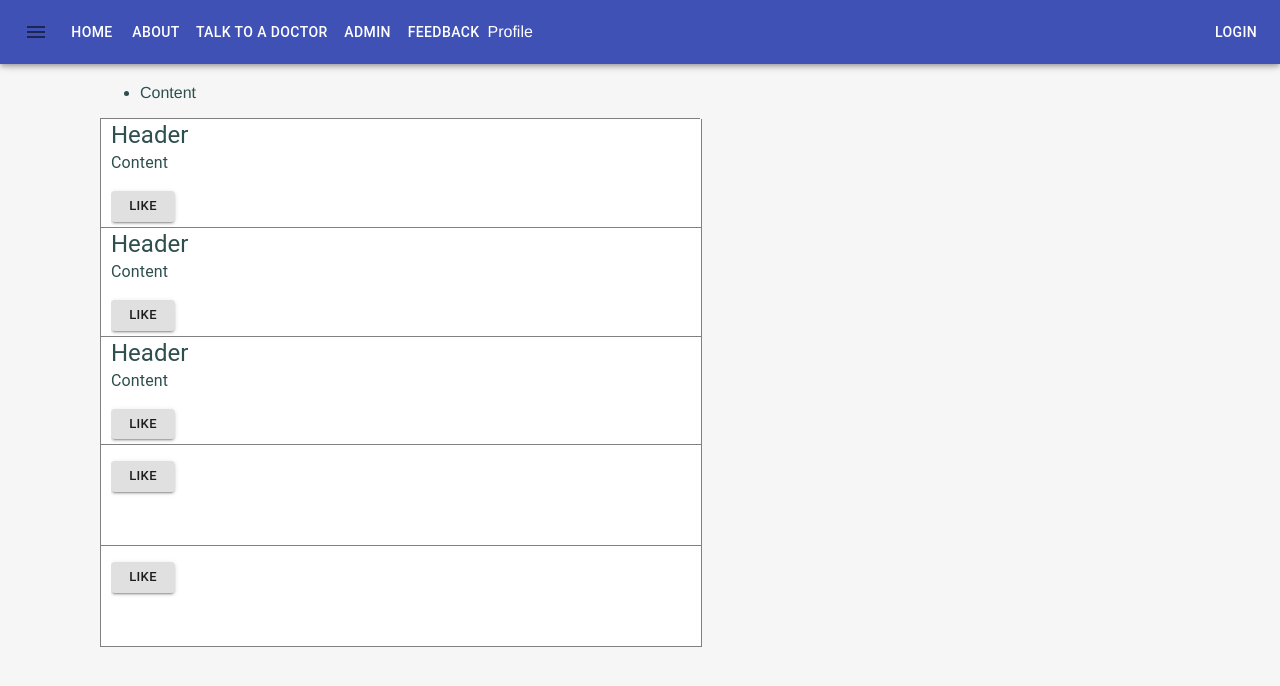
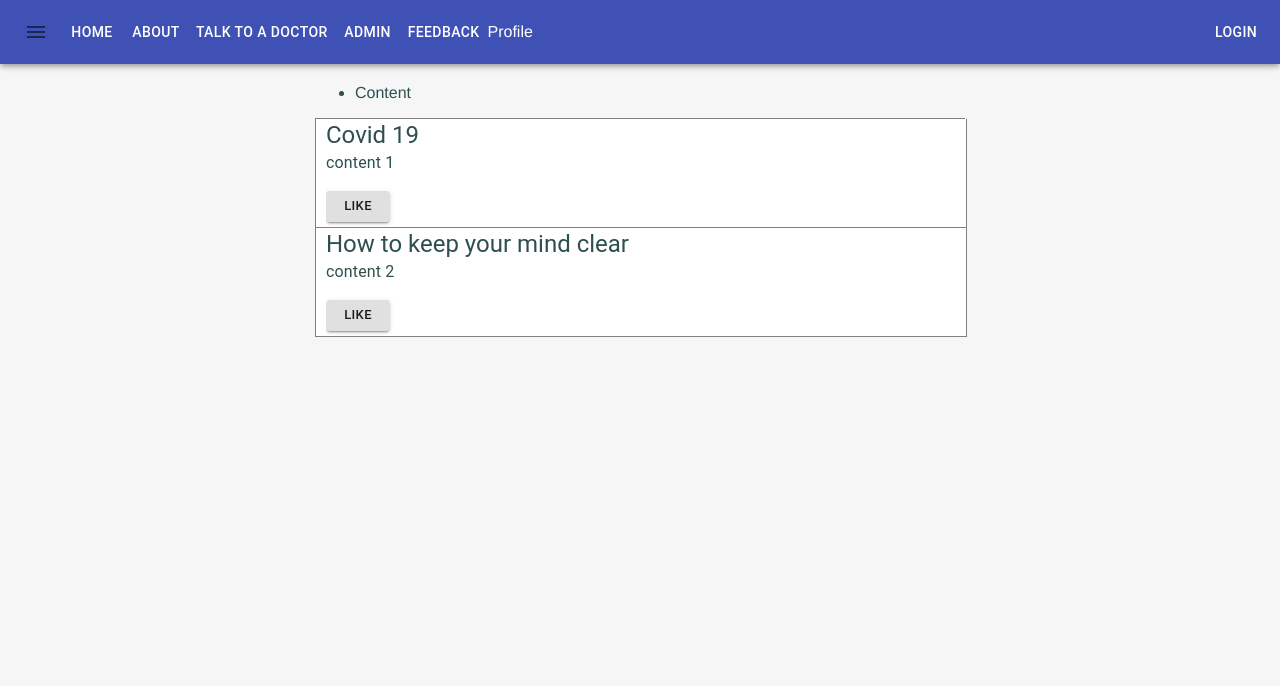
Before and after one commit to serach24/Care-Clinic, a React (Create React App) app: page / in a window 1280 px wide. Shown: the top 686 px of the page. Built offline with nearby package versions, Linux system fonts and the light colour scheme.

Commit message:
Modify the layout

```diff
--- a/src/components/Content/index.js
+++ b/src/components/Content/index.js
@@ -3,14 +3,14 @@ import React from 'react';
 
 import Typography from '@material-ui/core/Typography';
 import Button from '@material-ui/core/Button';
-import IconButton from '@material-ui/core/IconButton';
-import MenuIcon from '@material-ui/icons/Menu';
+
 
 import "./styles.css";
 
 const log = console.log;
 
 class Content extends React.Component {
+
 
     render () {
         const { articleheader, articlecontent } = this.props;
--- a/src/components/Content/styles.css
+++ b/src/components/Content/styles.css
@@ -5,8 +5,7 @@
     border-bottom: 1px solid grey;
     background-color: white;
 
-	margin-left: 20px;
-	width: 600px;
+	width: 650px;
 	/* float: left; */
 	clear: right;
 }
--- /dev/null
+++ b/src/components/ContentList/index.js
@@ -0,0 +1,29 @@
+import React from "react";
+import { uid } from "react-uid";
+import Content from "./../Content";
+
+import "./styles.css";
+
+class ContentList extends React.Component {
+
+
+render() {
+    const { articles } = this.props;
+    return (
+        <div >
+            {articles.map(article => (
+            <Content
+            key={uid(
+                article
+              )}
+            articleheader={article.header}
+            articlecontent={article.content}
+            />
+          ))}
+
+        </div>
+    );
+    }
+}
+
+export default ContentList;
--- a/src/components/ui/NavBar/index.js
+++ b/src/components/ui/NavBar/index.js
@@ -89,7 +89,7 @@ class NavBar extends React.Component {
                             <Button color="inherit" className="About" >2</Button>
                         </Drawer>
                         <Button color="inherit"
-                                onClick = {this.handleClick}
+                                component={ Link } to={"/"}
                                 className="Home" >
                           Home
                         </Button>
--- a/src/pages/AdminPage/index.js
+++ b/src/pages/AdminPage/index.js
@@ -9,6 +9,7 @@ import "./styles.css";
 import RequestsList from '../../components/Admin/RequestsAdmin'
 import BanPanel from '../../components/Admin/AdminBanPanel'
 import PendingDoctors from '../../components/Admin/PendingDoctorInformationAdmin';
+import NavBar from "../../components/ui/NavBar";
 
 
 class AdminPage extends React.Component {
@@ -35,6 +36,7 @@ class AdminPage extends React.Component {
       render() {
         return (
         <div className="WholeAdmin">
+          <NavBar />
               <div className ="FixedNav">
               <button className="NavButton" id = {0} onClick={this.GotoElement.bind(this)}> To Messages </button>
               <button className="NavButton" id = {1} onClick={this.GotoElement.bind(this)}> To Pending Doctors </button>
--- a/src/pages/AdminPage/styles.css
+++ b/src/pages/AdminPage/styles.css
@@ -12,6 +12,7 @@
     background: lightskyblue;
 }
 .WholeAdmin{
+    margin-top: 90px;
     scroll-behavior: smooth;
 }
 .Head{
--- a/src/pages/FeedBack/index.js
+++ b/src/pages/FeedBack/index.js
@@ -3,6 +3,7 @@ import { Link } from "react-router-dom";
 import Button from "@material-ui/core/Button";
 
 import "./styles.css";
+import NavBar from "../../components/ui/NavBar";
 
 /* Component for the Home page */
 
@@ -34,7 +35,7 @@ class Feedback extends React.Component {
       render() {
         return (
         <div className="Whole">
-
+            <NavBar />
             <div className="input_panel">
               <div className = "head_feedback" >
               FeedBack Form
--- a/src/pages/Home/index.js
+++ b/src/pages/Home/index.js
@@ -1,7 +1,7 @@
 import React from "react";
 
 //importing components
-import Content from "../../components/Content";
+import ContentList from "../../components/ContentList";
 import NavBar from "../../components/ui/NavBar";
 
 import "./styles.css";
@@ -11,10 +11,10 @@ class Home extends React.Component{
         articleheader: "Header",
         articlecontent: "Content",
         articles :[
-            {header: "header 1", content: "content 1"},
-            {header: "header 2", content: "content 2"}
+            {header: "Covid 19", content: "content 1"},
+            {header: "How to keep your mind clear", content: "content 2"}
         ]
-    }
+    };
 
 
     render(){
@@ -27,20 +27,7 @@ class Home extends React.Component{
                             <li>Content</li>
                         </ul>
                     </div>
-                    <Content
-                        articleheader={this.state.articleheader}
-                        articlecontent={this.state.articlecontent}
-                    />
-                    <Content
-                        articleheader={this.state.articleheader}
-                        articlecontent={this.state.articlecontent}
-                    />
-                    <Content
-                        articleheader={this.state.articleheader}
-                        articlecontent={this.state.articlecontent}
-                    />
-                    <Content />
-                    <Content />
+                    <ContentList articles={this.state.articles}/>
                 </div>
             </div>
         );
--- a/src/pages/Home/styles.css
+++ b/src/pages/Home/styles.css
@@ -1,12 +1,13 @@
 .article_container {
-    margin-left: 80px;
     margin-top: 84px;
+    width: 650px;
+    margin-left: auto;
+    margin-right: auto;
 }
 
 .ac_header {
-    margin-left: 20px;
     border-bottom: 1px solid grey;
-    width: 600px;
+    width: 650px;
 }
 
 .ac_header ul {
--- a/src/pages/Login/index.js
+++ b/src/pages/Login/index.js
@@ -2,6 +2,7 @@ import React from "react";
 
 import LoginForm from "./LoginForm"
 import SignupForm from "./SignupForm"
+import NavBar from "../../components/ui/NavBar";
 
 /* Component for the Student Form */
 class Login extends React.Component {
@@ -28,6 +29,7 @@ class Login extends React.Component {
   render() {
     return (
       <div className="form-wrap">
+        <NavBar />
         {this.state.formType==="login"
         ? <LoginForm switch={this.switchForm}/>
         : <SignupForm switch={this.switchForm}/>
--- a/src/pages/Login/styles.css
+++ b/src/pages/Login/styles.css
@@ -1,4 +1,6 @@
-
+.form-wrap {
+  margin-top: 90px;
+}
 .login-switch {
   cursor: pointer;
 }
```
Also changed, not shown: src/components/ContentList/styles.css (added).
